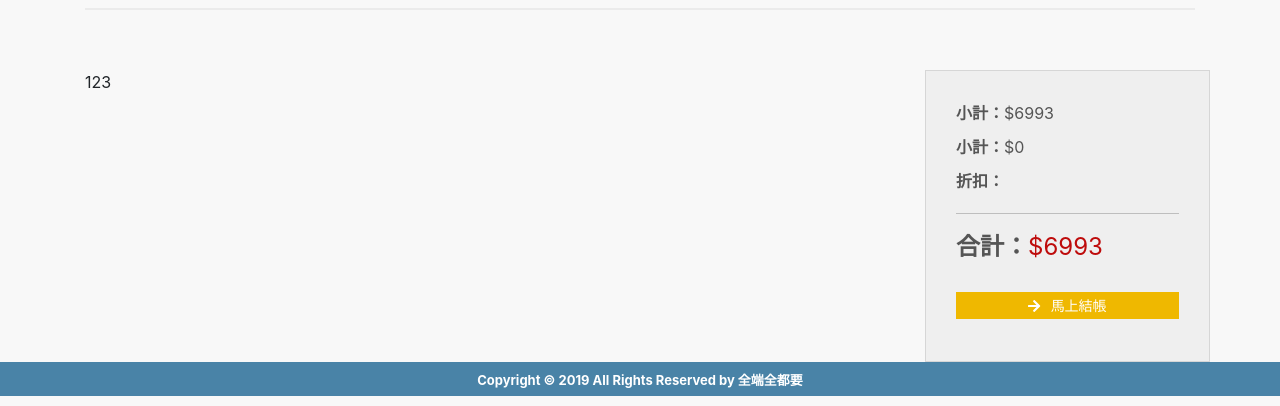
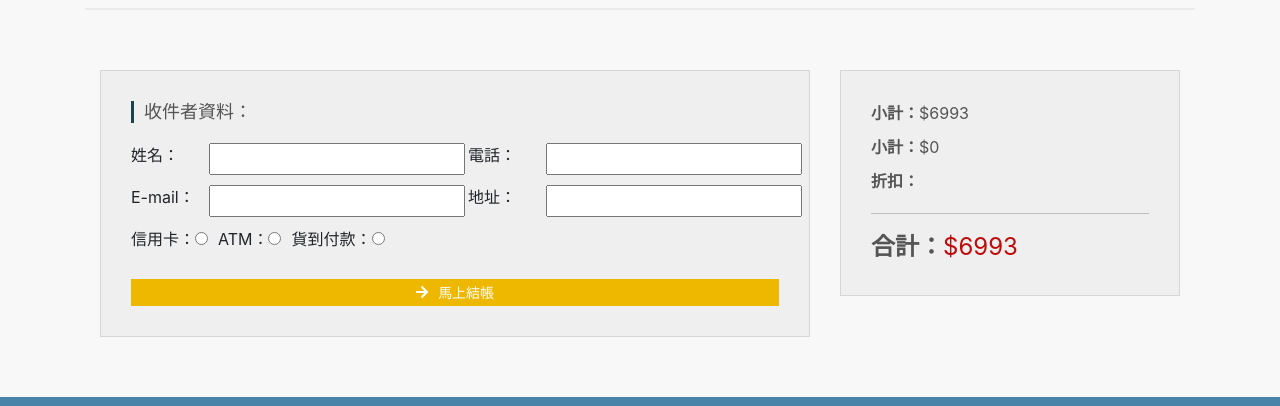
Before and after one commit to hchs200771/LiveStreamEcomerce, a React (Create React App) app in the folder frontend/: page /cart in a window 1280 px wide. Shown: the part 688-1094 px from the top of the page. Built offline with nearby package versions, Linux system fonts and the light colour scheme.

Commit message:
完成購物車頁收件者表單

```diff
--- a/frontend/src/assets/scss/cart.scss
+++ b/frontend/src/assets/scss/cart.scss
@@ -145,11 +145,66 @@
       }
     }
     .row {
-      margin-top: 60px;
-      .subtotals {
+      margin: 60px 0;
+      >div>div {
         background: #efefef;
         border: solid 1px #d6d6d6;
-        padding: 30px 30px 40px;
+        padding: 30px 30px;
+      }
+      .buyers_form {
+        display: flex;
+        justify-content: space-between;
+        flex-wrap: wrap;
+        h3 {
+          width: 100%;
+          font-size: 18px;
+          margin-bottom: 20px;
+          color: $title-gray;
+          padding-left: 10px;
+          border-left: 3px solid $dark-blue;
+        }
+        >div {
+          input {
+            &:focus {
+              outline: none;
+            }
+          }
+          &:not(.pay) {
+            flex: 0 0 48%;
+            display: flex;
+            justify-content: space-between;
+            margin-bottom: 10px;
+            label {
+              flex: 0 0 25%;
+            }
+            input {
+              flex: 0 0 75%;
+            }
+          }
+          &.pay {
+            display: flex;
+            >div {
+              margin-right: 10px;
+            }
+          }
+        }
+        .checkout {
+          width: 100%;
+          border: 2px solid $btn-yellow;
+          background: $btn-yellow;
+          color: #fff;
+          font-size: 14px;
+          margin-top: 20px;
+          svg {
+            margin-right: 10px;
+          }
+          &:hover {
+            background: #fff;
+            color: $btn-yellow;
+          }
+        }
+      }
+      .subtotals {
         .upper_block {
           color: $title-gray;
           font-size: 16px;
@@ -166,21 +221,7 @@
             color: $title-gray;
           }
           .the_total {
-            margin: 15px 0 20px;
-          }
-          .checkout {
-            width: 100%;
-            border: 2px solid $btn-yellow;
-            background: $btn-yellow;
-            color: #fff;
-            font-size: 14px;
-            svg {
-              margin-right: 10px;
-            }
-            &:hover {
-              background: #fff;
-              color: $btn-yellow;
-            }
+            margin: 15px 0 0;
           }
         }
       }
--- a/frontend/src/views/Cart.js
+++ b/frontend/src/views/Cart.js
@@ -90,10 +90,47 @@ const MyCart = () => {
             </div>
           </div>
           <div className="row">
-            <div className="buyers_form col-md-9 col-sm-12">
-              123
+            <div className="col-md-8 col-sm-12">
+              <div className="buyers_form">
+                <h3>收件者資料：</h3>
+                <div className="name">
+                  <label>姓名：</label>
+                  <input type="text" />
                 </div>
-            <div className="subtotals col-md-3 col-sm-12">
+                <div className="phone">
+                  <label>電話：</label>
+                  <input type="text" />
+                </div>
+                <div className="email">
+                  <label>E-mail：</label>
+                  <input type="email" />
+                </div>
+                <div className="address">
+                  <label>地址：</label>
+                  <input type="text" />
+                </div>
+                <div className="pay">
+                  <div>
+                    <label>信用卡：</label>
+                    <input type="radio" />
+                  </div>
+                  <div>
+                    <label>ATM：</label>
+                    <input type="radio" />
+                  </div>
+                  <div>
+                    <label>貨到付款：</label>
+                    <input type="radio" />
+                  </div>
+                </div>
+                <button className="checkout">
+                  <FontAwesomeIcon icon="arrow-right" />
+                  馬上結帳
+                </button>
+              </div>
+            </div>
+            <div className="col-md-4 col-sm-12">
+              <div className="subtotals">
                 <div className="upper_block">
                   <div className="subtotal">
                     <b>小計：</b>$6993
@@ -109,10 +146,7 @@ const MyCart = () => {
                   <div className="the_total">
                     <b>合計：</b>$6993
                   </div>
-                <button className="checkout">
-                  <FontAwesomeIcon icon="arrow-right" />
-                  馬上結帳
-                </button>
+                </div>
               </div>
             </div>
           </div>
```
Lines whose indentation alone changed are shown as unchanged.
